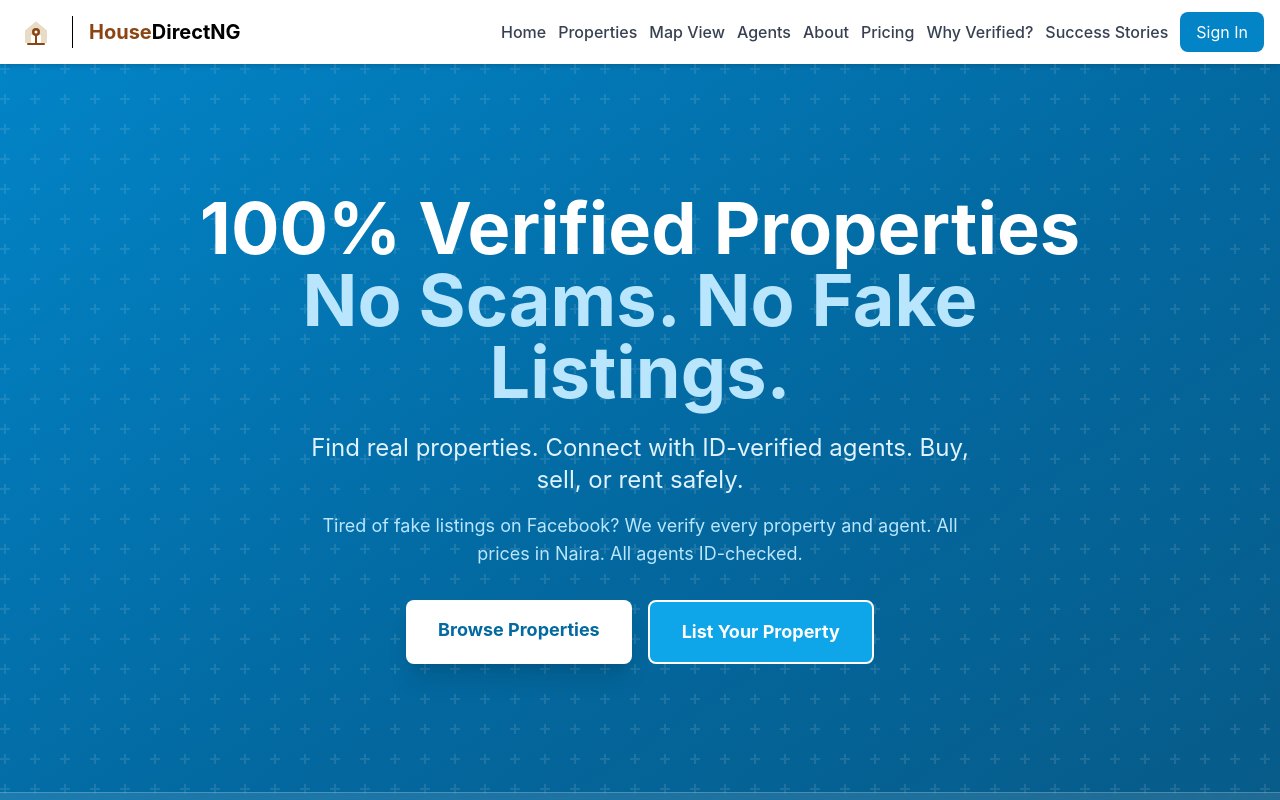
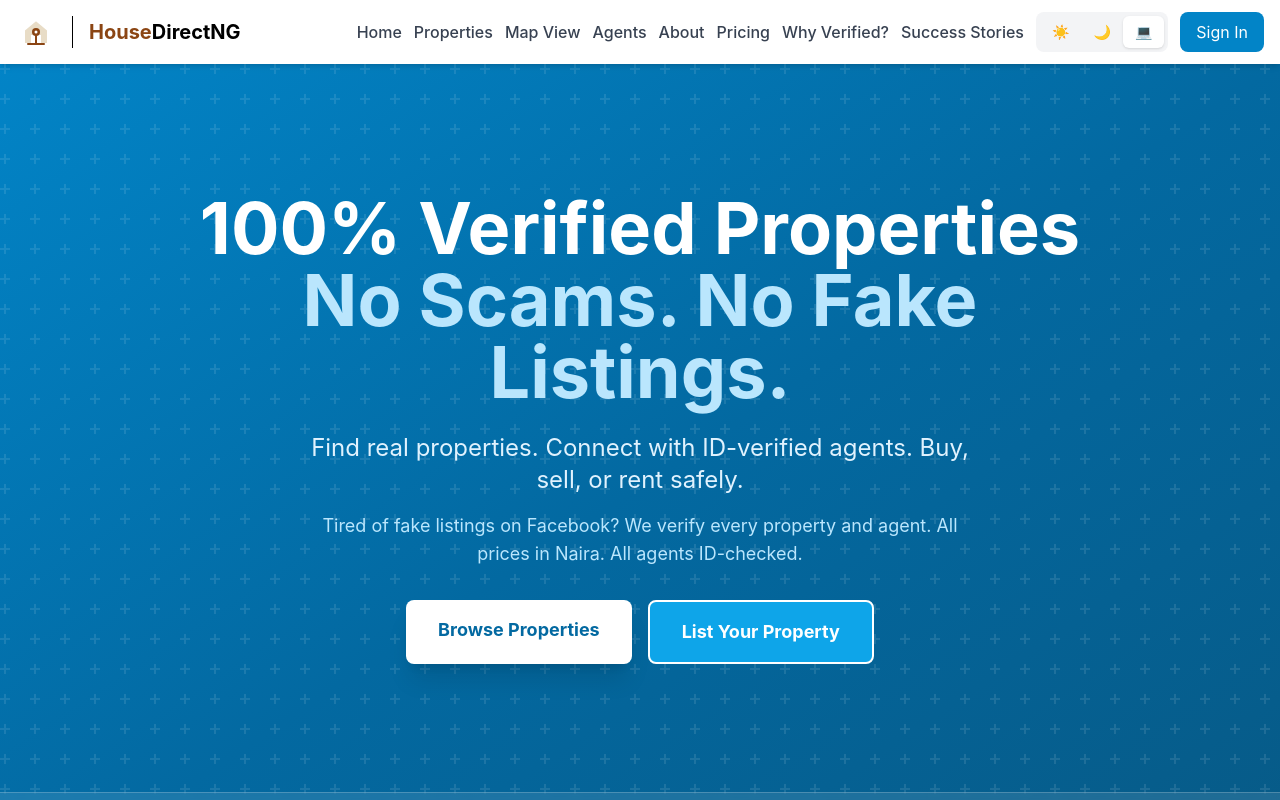
Before and after one commit to sdkoncept/nigerian-real-estate, a React (Vite) app in the folder frontend/: page / in a window 1280 px wide. Shown: the top 800 px of the page. Built offline with nearby package versions, Linux system fonts and the light colour scheme; no server answers; the database is empty.

Commit message:
Add theme toggle to desktop navigation in Header

```diff
--- a/frontend/src/components/Header.tsx
+++ b/frontend/src/components/Header.tsx
@@ -83,6 +83,9 @@ export default function Header() {
             >
               Success Stories
             </Link>
+
+            {/* Theme Toggle */}
+            <ThemeToggle />
 
             {/* User Menu */}
             {user ? (
```
